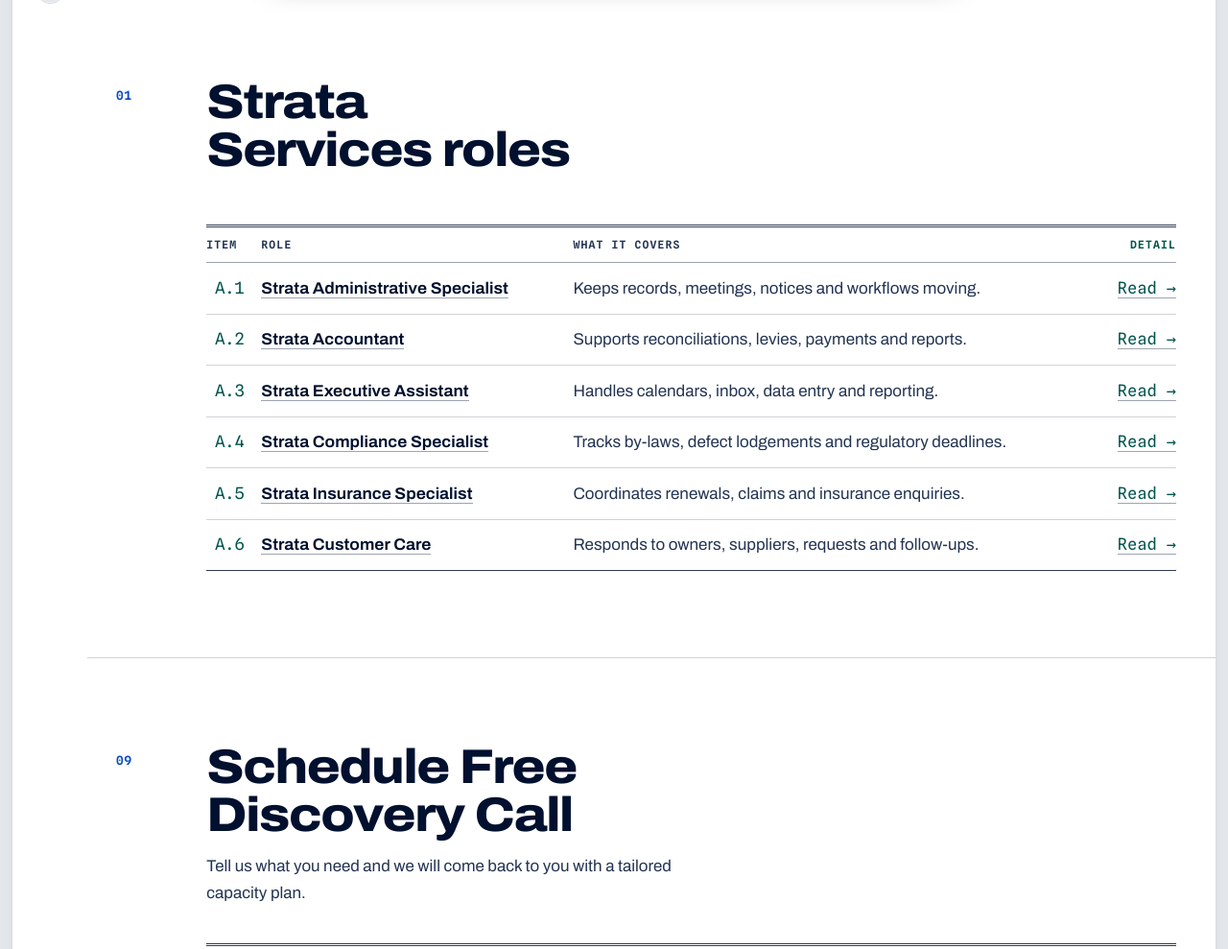
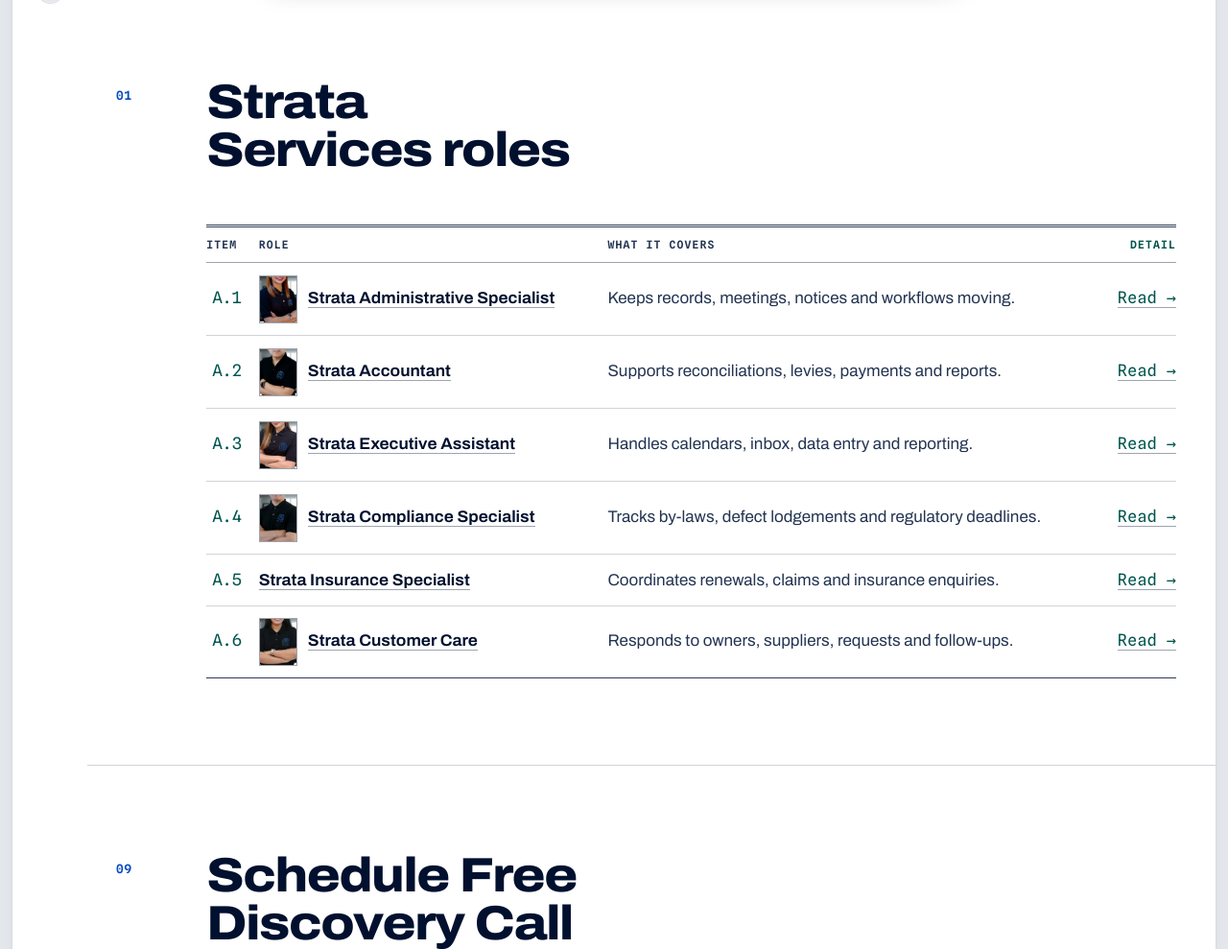
Before and after one commit to iantolentino/modern-ss, a PHP site: page /strata-services.html in a window 1280 px wide. Shown: the part 797-1786 px from the top of the page at 96% size. Run offline with PHP 8.4, Linux system fonts and the light colour scheme.

Commit message:
Put a face beside the role in the two service-line tables
strata-services.html and strata-staff-plus.html each cover a subset of the roles.
roleTable now takes a `thumbs` option that mounts the role's own photograph beside
its name, so the face sits against the role it belongs to rather than in a
separate strip the reader has to match up.

The solutions page deliberately does not use it: it already leads with all eight
role photographs in one strip, and repeating them in the table below would say the
same thing twice.

Five of six strata roles and three of four property-management roles carry a
photograph, because that is how many the incumbent publishes. The remaining rows
start with the name. Substituting a different role's face would be worse than
having none, so the gap is left visible.

.role-thumb is inline-block, not flex: `display: flex` on a td detaches it from
the table's column algorithm and the header stops lining up with the cells.

Zero horizontal overflow at 320, 390 and 1440; 105 local references, all resolving.

```diff
--- a/strata-services.html
+++ b/strata-services.html
@@ -96,25 +96,25 @@
         <tbody>
           <tr class="is-link">
             <td class="n">A.1</td>
-            <td class="role"><a href="role-administrative-specialist.html">Strata Administrative Specialist</a></td>
+            <td class="role"><span class="role-thumb"><img src="assets/portrait/administrative-specialist-400.webp" alt="" width="400" height="500" loading="lazy" decoding="async"></span><a href="role-administrative-specialist.html">Strata Administrative Specialist</a></td>
             <td class="k">Keeps records, meetings, notices and workflows moving.</td>
             <td class="n"><a href="role-administrative-specialist.html">Read &rarr;</a></td>
           </tr>
           <tr class="is-link">
             <td class="n">A.2</td>
-            <td class="role"><a href="role-accountant.html">Strata Accountant</a></td>
+            <td class="role"><span class="role-thumb"><img src="assets/portrait/accountant-400.webp" alt="" width="400" height="500" loading="lazy" decoding="async"></span><a href="role-accountant.html">Strata Accountant</a></td>
             <td class="k">Supports reconciliations, levies, payments and reports.</td>
             <td class="n"><a href="role-accountant.html">Read &rarr;</a></td>
           </tr>
           <tr class="is-link">
             <td class="n">A.3</td>
-            <td class="role"><a href="role-executive-assistant.html">Strata Executive Assistant</a></td>
+            <td class="role"><span class="role-thumb"><img src="assets/portrait/executive-assistant-400.webp" alt="" width="400" height="500" loading="lazy" decoding="async"></span><a href="role-executive-assistant.html">Strata Executive Assistant</a></td>
             <td class="k">Handles calendars, inbox, data entry and reporting.</td>
             <td class="n"><a href="role-executive-assistant.html">Read &rarr;</a></td>
           </tr>
           <tr class="is-link">
             <td class="n">A.4</td>
-            <td class="role"><a href="role-compliance-specialist.html">Strata Compliance Specialist</a></td>
+            <td class="role"><span class="role-thumb"><img src="assets/portrait/compliance-400.webp" alt="" width="400" height="500" loading="lazy" decoding="async"></span><a href="role-compliance-specialist.html">Strata Compliance Specialist</a></td>
             <td class="k">Tracks by-laws, defect lodgements and regulatory deadlines.</td>
             <td class="n"><a href="role-compliance-specialist.html">Read &rarr;</a></td>
           </tr>
@@ -126,7 +126,7 @@
           </tr>
           <tr class="is-link">
             <td class="n">A.6</td>
-            <td class="role"><a href="role-customer-care.html">Strata Customer Care</a></td>
+            <td class="role"><span class="role-thumb"><img src="assets/portrait/team-customer-care-400.webp" alt="" width="400" height="500" loading="lazy" decoding="async"></span><a href="role-customer-care.html">Strata Customer Care</a></td>
             <td class="k">Responds to owners, suppliers, requests and follow-ups.</td>
             <td class="n"><a href="role-customer-care.html">Read &rarr;</a></td>
           </tr>
--- a/strata-staff-plus.html
+++ b/strata-staff-plus.html
@@ -96,19 +96,19 @@
         <tbody>
           <tr class="is-link">
             <td class="n">B.1</td>
-            <td class="role"><a href="role-pm-administrative-specialist.html">Property Management Administrative Specialist</a></td>
+            <td class="role"><span class="role-thumb"><img src="assets/portrait/team-administration-400.webp" alt="" width="400" height="500" loading="lazy" decoding="async"></span><a href="role-pm-administrative-specialist.html">Property Management Administrative Specialist</a></td>
             <td class="k">Tenancy documentation, lease renewals and maintenance coordination.</td>
             <td class="n"><a href="role-pm-administrative-specialist.html">Read &rarr;</a></td>
           </tr>
           <tr class="is-link">
             <td class="n">B.2</td>
-            <td class="role"><a href="role-pm-executive-assistant.html">Property Management Executive Assistant</a></td>
+            <td class="role"><span class="role-thumb"><img src="assets/portrait/team-executive-assistant-400.webp" alt="" width="400" height="500" loading="lazy" decoding="async"></span><a href="role-pm-executive-assistant.html">Property Management Executive Assistant</a></td>
             <td class="k">Schedules, inspections, reporting and landlord communication.</td>
             <td class="n"><a href="role-pm-executive-assistant.html">Read &rarr;</a></td>
           </tr>
           <tr class="is-link">
             <td class="n">B.3</td>
-            <td class="role"><a href="role-pm-accountant.html">Property Management Accountant</a></td>
+            <td class="role"><span class="role-thumb"><img src="assets/portrait/team-accountant-400.webp" alt="" width="400" height="500" loading="lazy" decoding="async"></span><a href="role-pm-accountant.html">Property Management Accountant</a></td>
             <td class="k">Rental accounting, trust reconciliation and disbursement runs.</td>
             <td class="n"><a href="role-pm-accountant.html">Read &rarr;</a></td>
           </tr>
--- a/styles.css
+++ b/styles.css
@@ -429,6 +429,17 @@ h3 { font-size: var(--h3); font-weight: 700; font-stretch: 104%; letter-spacing:
 .sched a:hover { border-bottom-color: var(--blue); color: var(--blue); }
 .sched tr.is-link:hover { background: var(--sheet-2); }
 .sched .role { font-weight: 650; font-stretch: 103%; }
+
+/* A role's photograph beside its name, in the two service-line tables. Inline
+   rather than flex so the cell stays a table cell: `display: flex` on a td
+   detaches it from the table's column algorithm and the header stops lining up. */
+.role-thumb { display: inline-block; width: 40px; margin-right: .7rem; vertical-align: middle; }
+.role-thumb img {
+  display: block; width: 100%; height: auto;
+  aspect-ratio: 4 / 5; object-fit: cover;
+  border: 1px solid var(--rule-mid);
+  filter: saturate(.94) contrast(1.03);
+}
 
 /* ============================================================ agenda items = */
 .item { border-top: 1px solid var(--rule); }
```
Also changed, not shown: build.mjs (+9 -3 lines).
